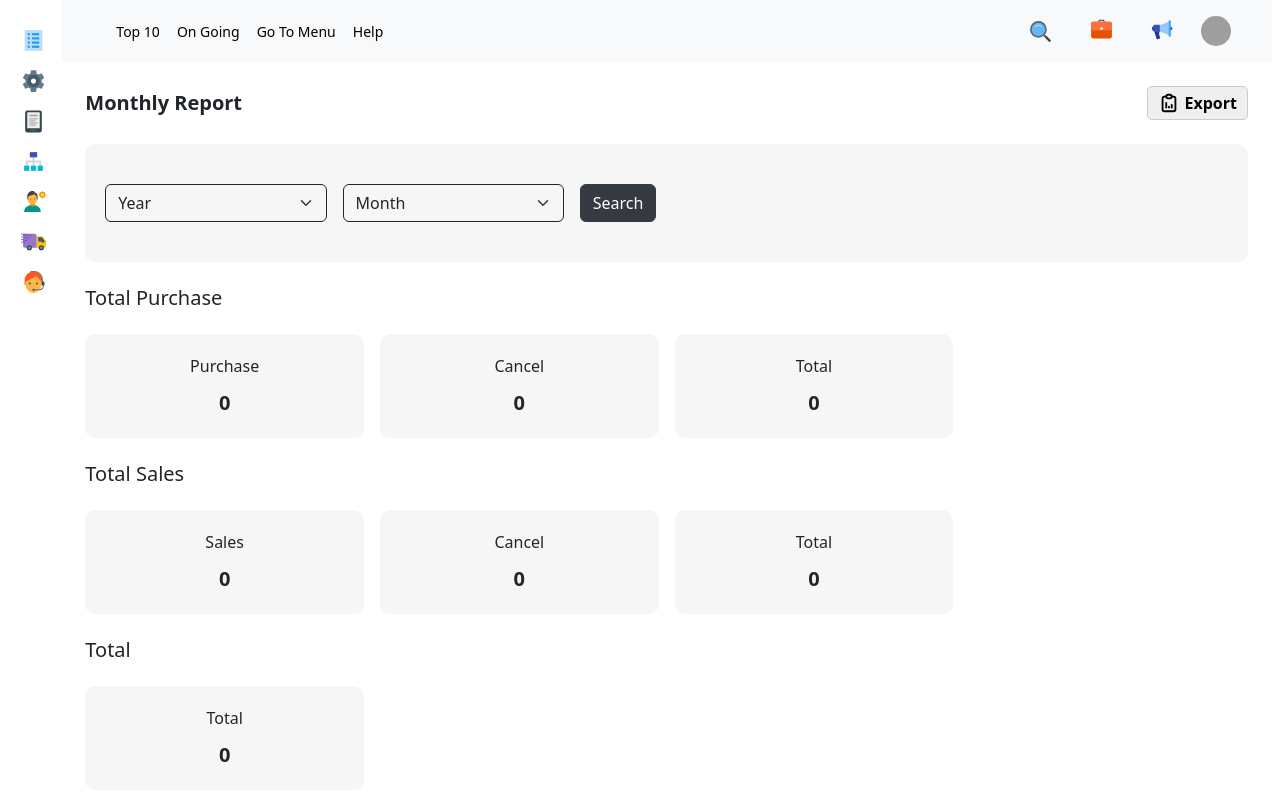
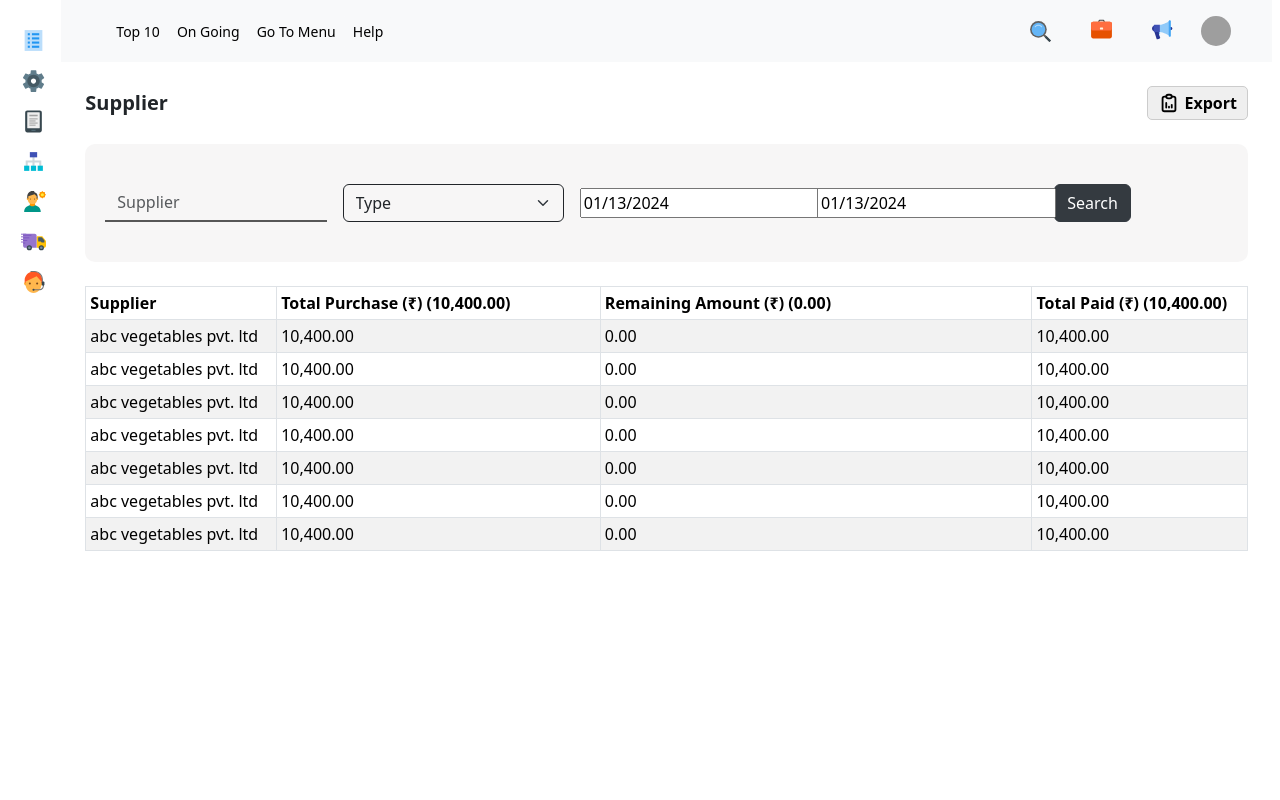
Before and after one commit to kiranjadhav45/auto-new-updated, a React (Create React App) app: page /reports in a window 1280 px wide. Built offline with nearby package versions, Linux system fonts and the light colour scheme; grey boxes are pictures that could not be loaded.

Commit message:
added supplier report

```diff
--- a/package.json
+++ b/package.json
@@ -16,6 +16,7 @@
     "node": "^21.2.0",
     "react": "^18.2.0",
     "react-bootstrap": "^2.9.1",
+    "react-datepicker": "^4.25.0",
     "react-dom": "^18.2.0",
     "react-icons": "^4.12.0",
     "react-redux": "^9.0.3",
--- a/src/common.scss
+++ b/src/common.scss
@@ -126,6 +126,29 @@
   font-weight: 600;
   font-size: 20px;
 }
+.input-box-bottom-border {
+  background-color: transparent;
+  border-top: 0px;
+  border-left: 0px;
+  border-right: 0px;
+  border-bottom: 2px solid #575757;
+  border-radius: 0px;
+}
+.input-box-bottom-border:focus {
+  outline: none;
+  box-shadow: none;
+  background-color: transparent;
+  border-bottom: 2px solid #575757;
+}
+
+// style={{
+//   backgroundColor: "transparent",
+//   borderTop: "1px solid transparent",
+//   borderLeft: "1px solid transparent",
+//   borderRight: "1px solid transparent",
+//   outline: "none",
+//   borderBottom: "1px solid #212529",
+// }}
 @media screen and (max-width: 992px) {
   .bottom-navbar-componat-container {
     position: fixed;
--- a/src/components/reports/CurrentStock.jsx
+++ b/src/components/reports/CurrentStock.jsx
@@ -104,6 +104,27 @@ const CurrentStock = () => {
               <td>1</td>
               <td>1</td>
             </tr>
+            <tr class="">
+              <td>1</td>
+              <td>1</td>
+              <td>1</td>
+              <td>1</td>
+              <td>1</td>
+            </tr>
+            <tr class="">
+              <td>1</td>
+              <td>1</td>
+              <td>1</td>
+              <td>1</td>
+              <td>1</td>
+            </tr>
+            <tr class="">
+              <td>1</td>
+              <td>1</td>
+              <td>1</td>
+              <td>1</td>
+              <td>1</td>
+            </tr>
           </tbody>
         </Table>
       </Row>
--- a/src/components/reports/Supplier.jsx
+++ b/src/components/reports/Supplier.jsx
@@ -1,7 +1,130 @@
-import React from "react";
-
+import React, { useState } from "react";
+import { Row, Col, Form, Button, Table, FloatingLabel } from "react-bootstrap";
+import { TbReportAnalytics } from "react-icons/tb";
+import { months, years } from "../../utils/constant";
+import DatePicker from "react-datepicker";
+import "react-datepicker/dist/react-datepicker.css";
 const Supplier = () => {
-  return <div>Supplier</div>;
+  const [startDate, setStartDate] = useState(new Date());
+  const [endDate, setEndDate] = useState(new Date());
+  console.log(startDate, "startDate");
+  return (
+    <div className="mx-4">
+      <div className="d-flex align-items-center justify-content-between py-4">
+        <div className="report-title">Supplier</div>
+        <div>
+          <button className="export-button">
+            <TbReportAnalytics size={22} />
+            Export
+          </button>
+        </div>
+      </div>
+      <div className=" container-of-month-and-year">
+        <Row>
+          <Col lg={5}>
+            <Form.Control
+              className="input-box-bottom-border"
+              type="text"
+              placeholder="Supplier"
+            />
+          </Col>
+          <Col lg={5}>
+            <Form.Select
+              style={{
+                backgroundColor: "transparent",
+                border: "1px solid #212529",
+              }}
+              aria-label="Default select example"
+            >
+              <option>Type</option>
+            </Form.Select>
+          </Col>
+          <Col style={{}} lg={5} className="my-auto">
+            <div>
+              <DatePicker
+                style={{ display: "flex", alignItems: "center" }}
+                selected={startDate}
+                onChange={(date) => setStartDate(date)}
+              />
+            </div>
+          </Col>
+          <Col lg={5} className="my-auto">
+            <DatePicker
+              selected={endDate}
+              onChange={(date) => setEndDate(date)}
+            />
+          </Col>
+          <Col className="d-flex align-items-center">
+            <div className="d-flex align-items-center">
+              <Button variant="dark">Search</Button>
+            </div>
+          </Col>
+        </Row>
+      </div>
+      <Row className="mt-4">
+        <Col>
+          <Table striped bordered hover size="sm">
+            <thead>
+              <tr>
+                <th style={{ minWidth: "100px", margin: "auto" }}>Supplier</th>
+                <th style={{ minWidth: "300px" }}>
+                  Total Purchase (₹) (10,400.00)
+                </th>
+                <th style={{ minWidth: "400px" }}>
+                  Remaining Amount (₹) (0.00)
+                </th>
+                <th>Total Paid (₹) (10,400.00)</th>
+              </tr>
+            </thead>
+            <tbody>
+              <tr class="">
+                <td>abc vegetables pvt. ltd</td>
+                <td>10,400.00</td>
+                <td>0.00</td>
+                <td>10,400.00</td>
+              </tr>
+              <tr class="">
+                <td>abc vegetables pvt. ltd</td>
+                <td>10,400.00</td>
+                <td>0.00</td>
+                <td>10,400.00</td>
+              </tr>
+              <tr class="">
+                <td>abc vegetables pvt. ltd</td>
+                <td>10,400.00</td>
+                <td>0.00</td>
+                <td>10,400.00</td>
+              </tr>
+              <tr class="">
+                <td>abc vegetables pvt. ltd</td>
+                <td>10,400.00</td>
+                <td>0.00</td>
+                <td>10,400.00</td>
+              </tr>
+              <tr class="">
+                <td>abc vegetables pvt. ltd</td>
+                <td>10,400.00</td>
+                <td>0.00</td>
+                <td>10,400.00</td>
+              </tr>
+              <tr class="">
+                <td>abc vegetables pvt. ltd</td>
+                <td>10,400.00</td>
+                <td>0.00</td>
+                <td>10,400.00</td>
+              </tr>
+              <tr class="">
+                <td>abc vegetables pvt. ltd</td>
+                <td>10,400.00</td>
+                <td>0.00</td>
+                <td>10,400.00</td>
+              </tr>
+            </tbody>
+          </Table>
+        </Col>
+      </Row>
+    </div>
+  );
 };
 
 export default Supplier;
--- a/src/pages/reports/index.jsx
+++ b/src/pages/reports/index.jsx
@@ -2,12 +2,14 @@ import React from "react";
 import MonthlyReport from "../../components/reports/MonthlyReport";
 import Layout from "../../components/common/Layout";
 import CurrentStock from "../../components/reports/CurrentStock";
+import Supplier from "../../components/reports/Supplier";
 
 const Report = () => {
   return (
     <Layout>
-      <MonthlyReport />
+      {/* <MonthlyReport /> */}
       {/* <CurrentStock /> */}
+      <Supplier />
     </Layout>
   );
 };
```
Also changed, not shown: 1 other file (tests, documents, lock files or other folders).
